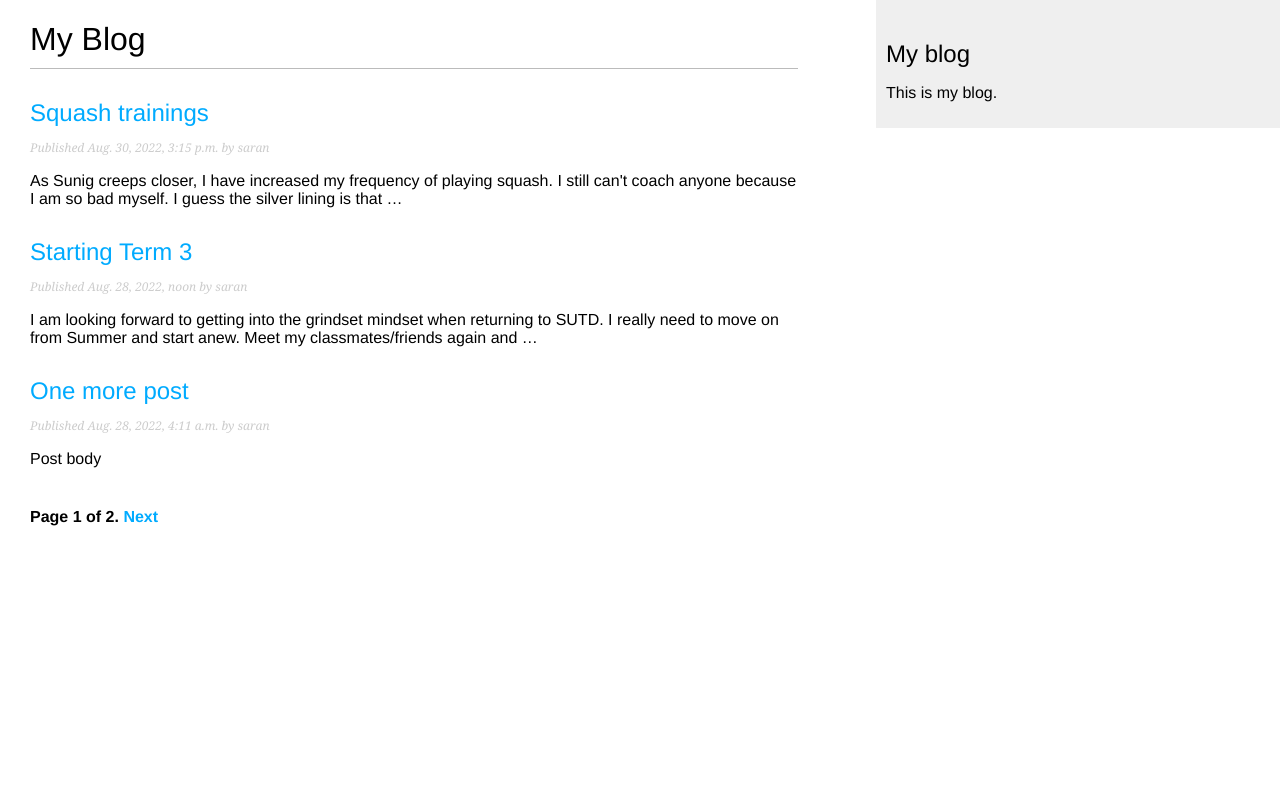
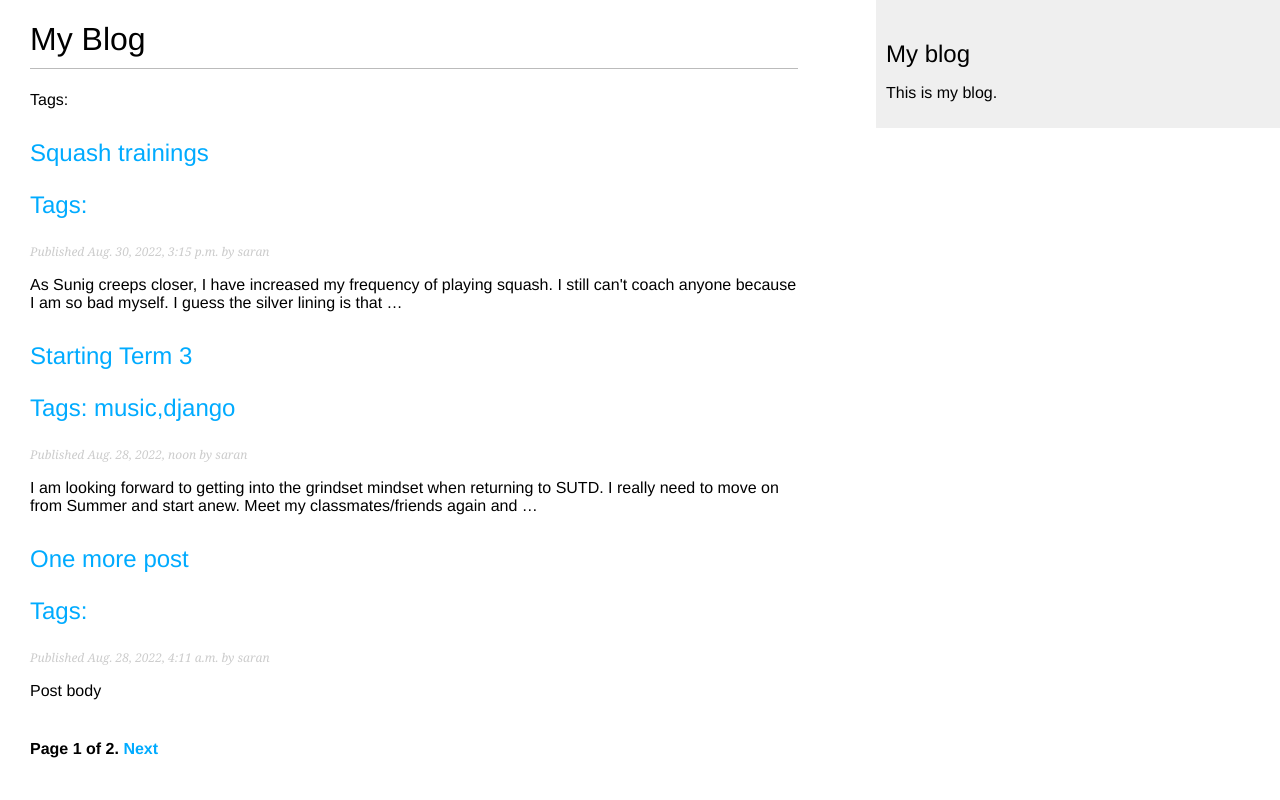
Before and after one commit to sarang2551/Django_blog_project, a Django app: page /blog/ in a window 1280 px wide. Run offline with Django 3.2, Linux system fonts and the light colour scheme; data comes from the database, SQL or seed files in the repository; both versions use the stored data as it was after the commit; parts of the project's set-up code (start-up, migrations or seed data) failed here and were passed over.

Commit message:
Added tagging

```diff
--- a/mysite/blog/models.py
+++ b/mysite/blog/models.py
@@ -3,6 +3,7 @@ from django.db import models
 from django.utils import timezone
 from django.contrib.auth.models import User
 from django.urls import reverse
+from taggit.managers import TaggableManager
 
 # custom manager class to get published posts
 class PublishedManager(models.Manager):
@@ -40,7 +41,8 @@ class Post(models.Model):
 
     objects = models.Manager()  # default manager
     published = PublishedManager()  # custom manager
-
+    # tags have a many-to-many relationship to posts
+    tags = TaggableManager() # Taggagle Manager allows the addition/removal/retreival of tags
     # descending order using the negative prefix, posts published recently will appear first
     class Meta:
         ordering = ('-publish',)
--- a/mysite/blog/templates/blog/post/list.html
+++ b/mysite/blog/templates/blog/post/list.html
@@ -4,10 +4,23 @@
 {% block title%}My Blog{% endblock %}
 {% block content %}
 <h1>My Blog</h1>
+{% if tag %}
+<h2>Posts tagged with "{{ tag.name }}"</h2>
+{% endif %}
+<p class="tags">
+    Tags:
+    {% for tag in post.tags.all %}
+    <!-- Building the URL using inbuilt Django url, namespace: blog, name of url:post_list_by_tag passing the tag.slug as an arguement-->
+    <a href="{% url "blog:post_list_by_tag" tag.slug %}">{{ tag.name }}</a>
+    <!-- Adding a comma if it isn't the last tag -->
+    {% if not forloop.last %} , {% endif %}
+    {% endfor %}
+</p>
 {% for post in posts %}
 <h2>
     <a href="{{post.get_absolute_url}}">
         {{post.title}}
+        <p class="tags">Tags: {{ post.tags.all | join:"," }}</p>
     </a>
 </h2>
 <p class="date">
@@ -15,5 +28,5 @@
 </p>
 {{post.body|truncatewords:30|linebreaks}}
 {% endfor %}
-{% include "pagination.html" with page=page_obj %}
+{% include "pagination.html" with page=posts %}
 {% endblock %}
--- a/mysite/blog/urls.py
+++ b/mysite/blog/urls.py
@@ -5,8 +5,9 @@ app_name = 'blog'
 
 urlpatterns = [
     # post views
-    #ath('', views.post_list, name='post_list'),
-    path('',views.PostListView.as_view(),name='post_list'),
+    path('', views.post_list, name='post_list'),
+    path('tag/<slug:tag_slug>/',views.post_list,name='post_list_by_tag'),
+    #path('',views.PostListView.as_view(),name='post_list'),
     path('<int:post_id>/share',views.post_share,name='post_share'),
     path('<int:year>/<int:month>/<int:day>/<slug:post>/', views.post_detail, name='post_detail')
 ]
--- a/mysite/blog/views.py
+++ b/mysite/blog/views.py
@@ -5,6 +5,7 @@ from django.core.paginator import Paginator, EmptyPage, PageNotAnInteger
 from django.views.generic import ListView
 from .forms import EmailPostForm, CommentForm
 from django.core.mail import send_mail
+from taggit.models import Tag
 
 # django workflow
 # python component --> view --> registering url --> template
@@ -36,8 +37,12 @@ class PostListView(ListView):
     template_name = 'blog/post/list.html'
 
 # request parameter is required by all views
-def post_list(request):
+def post_list(request, tag_slug = None):
     posts = Post.published.all()
+    tag = None
+    if tag_slug:
+        tag = get_object_or_404(Tag, slug=tag_slug)
+        posts = posts.filter(tags__in=[tag])
     pagi = Paginator(posts,3) # 3 pages in each page
     page = request.GET.get('page') # indicates the page number (page is an integer)
     try:
@@ -48,7 +53,7 @@ def post_list(request):
     except EmptyPage:
         # if page is out of index deliver the last page
         p = pagi.page(pagi.num_pages)
-    return render(request, 'blog/post/list.html', {'page':page , 'posts': p})
+    return render(request, 'blog/post/list.html', {'page':page , 'posts': p,'tag':tag})
 
 
 # retrieve one post
--- a/mysite/mysite/settings.py
+++ b/mysite/mysite/settings.py
@@ -38,6 +38,7 @@ INSTALLED_APPS = [
     'django.contrib.messages',
     'django.contrib.staticfiles',
     'blog.apps.BlogConfig',
+    'taggit',
 ]
 
 MIDDLEWARE = [
```
Also changed, not shown: mysite/blog/migrations/0003_post_tag.py (added), mysite/blog/migrations/0004_rename_tag_post_tags.py (added), mysite/db.sqlite3.
